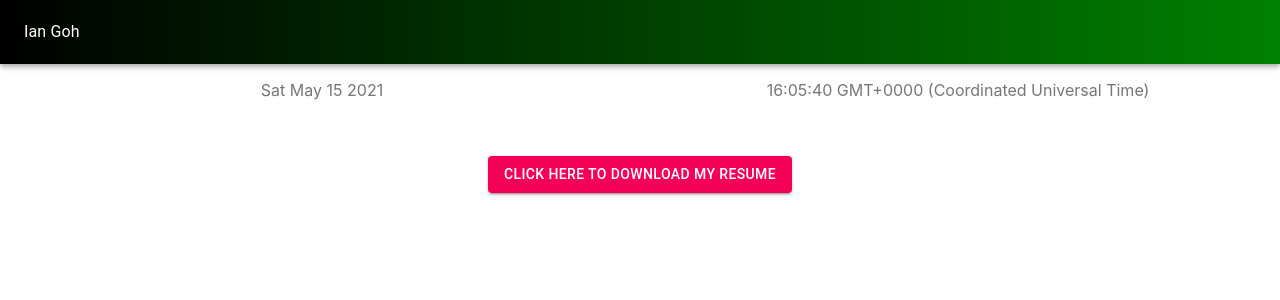
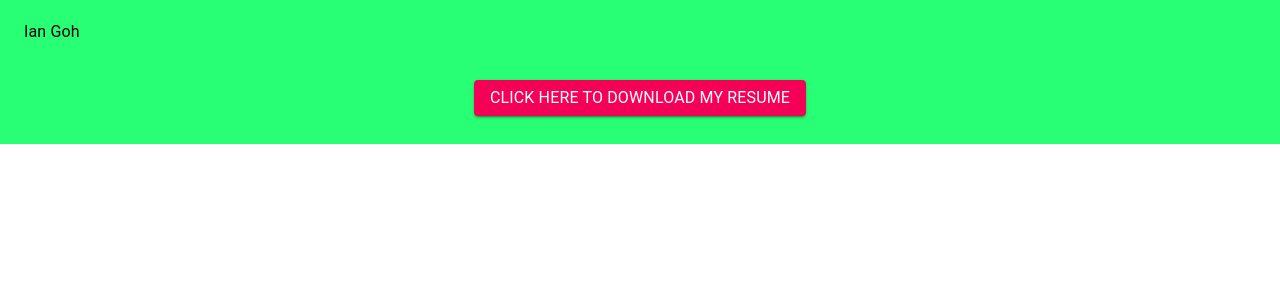
Before and after one commit to iangoh94/iangoh-blog, a React (Create React App) app: page / in a window 1280 px wide. Shown: the top 300 px of the page. Built offline with nearby package versions, Linux system fonts and the light colour scheme.

Commit message:
Update background and remove clock

```diff
--- a/src/components/TopAppBar.tsx
+++ b/src/components/TopAppBar.tsx
@@ -6,17 +6,14 @@ const useStyles = makeStyles((theme: Theme) => ({
   root:{
     flexGrow: 1,
   },
-  appBar: {
-    background: 'linear-gradient(to right, black 0%, green 100%)',
-  },
 }));
 
 const TopAppBar: React.FC = () => {
   const classes = useStyles();
 
   return (
-    <AppBar position="static">
-      <Toolbar className={classes.appBar}>
+    <AppBar position="static" color="transparent" elevation={0}>
+      <Toolbar>
         <Typography>
           Ian Goh
         </Typography>
--- a/src/main/Main.tsx
+++ b/src/main/Main.tsx
@@ -1,12 +1,13 @@
 import React from 'react';
 import { makeStyles, Theme } from '@material-ui/core/styles';
-import { Button, Grid } from '@material-ui/core';
+import { Button, Grid, Typography } from '@material-ui/core';
 import TopAppBar from '../components/TopAppBar';
 import Clock from '../components/Clock';
 
 const useStyles = makeStyles((theme: Theme) => ({
   root:{
     flexGrow: 1,
+    background: '#29ff74',
   },
   appBar: {
     background: theme.palette.primary.dark,
@@ -30,11 +31,12 @@ const Main: React.FC = () => {
       <TopAppBar />
 
       <Grid container spacing={3}>
-        <Grid item xs={12}>
+        {/* <Grid item xs={12}>
           <div className={classes.paper}>
             <Clock />
           </div>
-        </Grid>
+        </Grid> */}
+
 
         <Grid item xs={12}>
           <div className={classes.paper}>
@@ -44,7 +46,9 @@ const Main: React.FC = () => {
               onClick={() => { downloadResume(); }}
               href="https://drive.google.com/uc?export=download&id=1DW8KybrpOFSSQoAGcTqXgvOJVuUsjjv2"
             >
-              Click here to download my resume
+              <Typography>
+                Click here to download my resume
+              </Typography>
             </Button>
           </div>
         </Grid>
```
